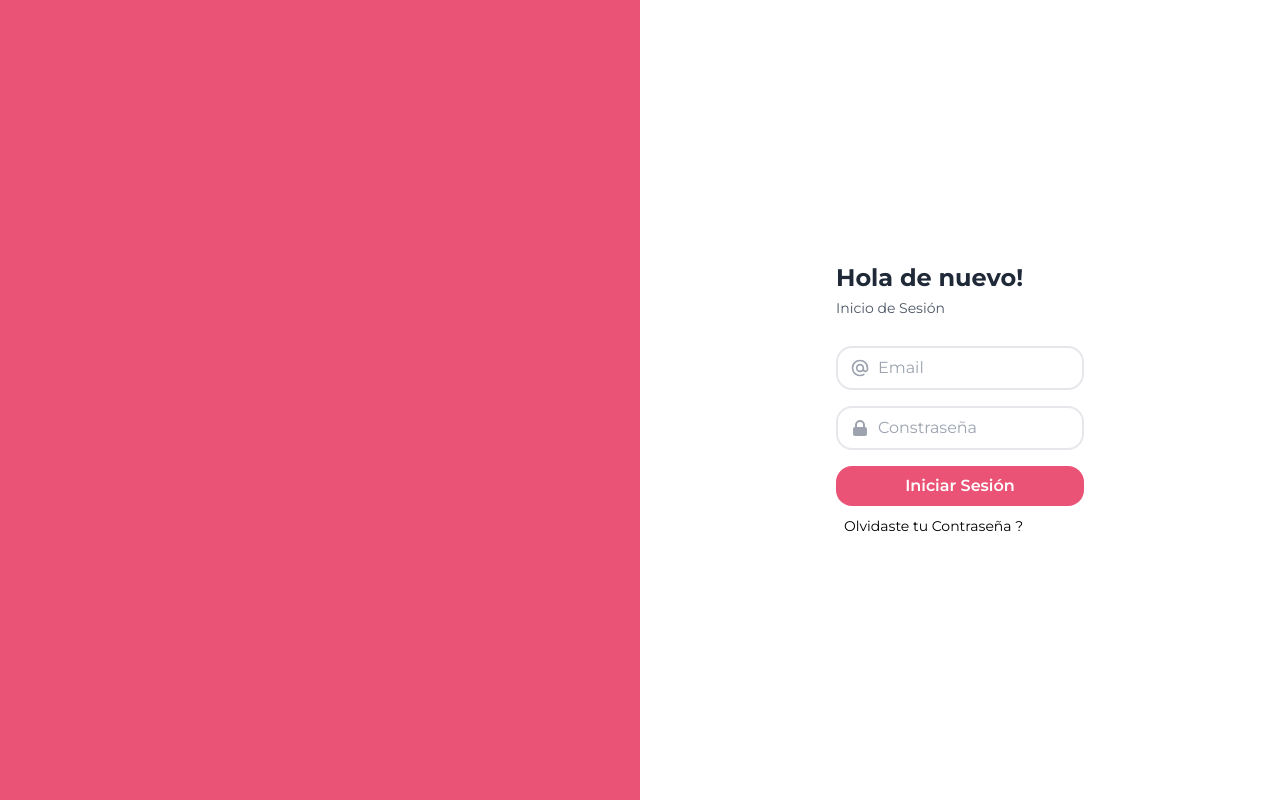
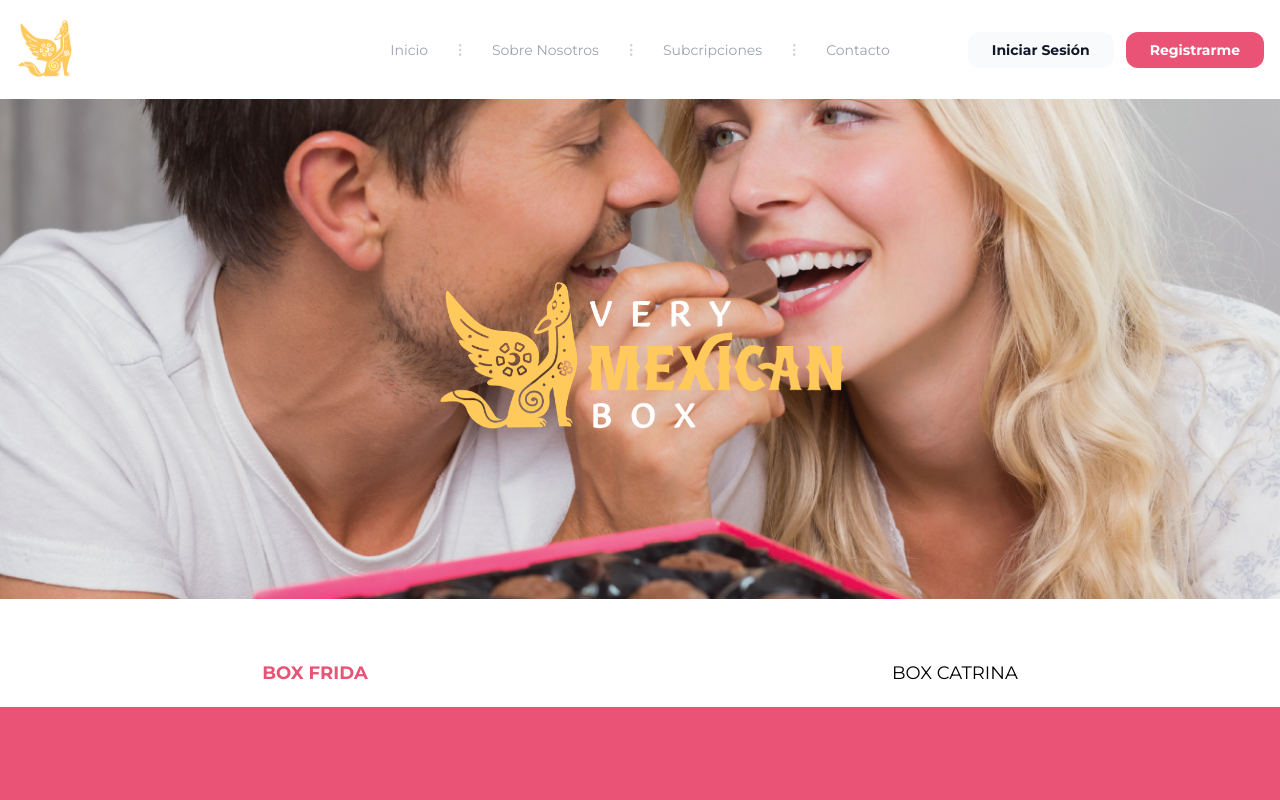
Before and after one commit to rega1237/very_mexican_box_front, a React (Vite) app: page / in a window 1280 px wide. Shown: the top 800 px of the page. Built offline with nearby package versions, Linux system fonts and the light colour scheme.

Commit message:
set react router initial config, add navlink in navbar and hide navbar in auth views

```diff
--- a/src/App.jsx
+++ b/src/App.jsx
@@ -1,12 +1,30 @@
+import { useState } from 'react';
+import { BrowserRouter as Router, Route, Routes } from 'react-router-dom';
 import './App.css'
 import SignIn from './pages/login/SignIn'
 import Index from './pages/index/Index'
 import NavBar from './components/NavBar'
 
 function App() {
+  const [isAuth, setIsAuth] = useState(false)
+
+  const handleInAuthView = () => {
+    setIsAuth(true)
+  }
+
+  const handleOutAuthView = () => {
+    setIsAuth(false)
+  }
+
   return (
     <>
-      <SignIn />
+      <Router>
+        {!isAuth && <NavBar removeNavBar={handleInAuthView} addNavBar={handleOutAuthView} />}
+        <Routes>
+          <Route path="/signin" element={<SignIn />} />
+          <Route path="/" element={<Index />} />
+        </Routes>
+      </Router>
     </>
   )
 }
--- a/src/components/NavBar.jsx
+++ b/src/components/NavBar.jsx
@@ -1,7 +1,8 @@
 import { useState } from 'react';
+import { NavLink } from 'react-router-dom';
 import logo from '../assets/images/thumbnail_logo.png'
 
-const NavBar = () => {
+const NavBar = ({removeNavBar, addNavBar}) => {
 	const [isOpen, setIsOpen] = useState(false);
 
 	const handleToggleOpen = () => {
@@ -23,7 +24,7 @@
 			</button>
 		</div>
 		<ul className="hidden absolute top-1/2 left-1/2 transform -translate-y-1/2 -translate-x-1/2 lg:flex lg:mx-auto lg:flex lg:items-center lg:w-auto lg:space-x-6">
-			<li><a className="text-sm text-gray-400 hover:text-pink" href="#">Inicio</a></li>
+			<li><NavLink to="/" onClick={addNavBar} className="text-sm text-gray-400 hover:text-pink" href="#">Inicio</NavLink></li>
 			<li className="text-gray-300">
 				<svg xmlns="http://www.w3.org/2000/svg" fill="none" stroke="currentColor" className="w-4 h-4 current-fill" viewBox="0 0 24 24">
 					<path strokeLinecap="round" strokeLinejoin="round" strokeWidth="2" d="M12 5v0m0 7v0m0 7v0m0-13a1 1 0 110-2 1 1 0 010 2zm0 7a1 1 0 110-2 1 1 0 010 2zm0 7a1 1 0 110-2 1 1 0 010 2z" />
@@ -43,7 +44,7 @@
 			</li>
 			<li><a className="text-sm text-gray-400 hover:text-pink" href="#">Contacto</a></li>
 		</ul>
-		<a className="hidden lg:inline-block lg:ml-auto lg:mr-3 py-2 px-6 bg-gray-50 hover:bg-pink hover:text-white text-sm text-gray-900 font-bold  rounded-xl transition duration-200" href="#">Iniciar Sesión</a>
+		<NavLink to="/signin" onClick={removeNavBar} className="hidden lg:inline-block lg:ml-auto lg:mr-3 py-2 px-6 bg-gray-50 hover:bg-pink hover:text-white text-sm text-gray-900 font-bold  rounded-xl transition duration-200" href="#">Iniciar Sesión</NavLink>
 		<a className="hidden lg:inline-block py-2 px-6 bg-pink hover:bg-white hover:text-pink text-sm text-white font-bold rounded-xl transition duration-200" href="#">Registrarme</a>
 	</nav>
 	<div className={`navbar-menu relative z-50 ${isOpen ? "" : "hidden"}`}>
@@ -62,7 +63,7 @@
 			<div>
 				<ul id="mobile-links">
 					<li className="mb-1">
-						<a className="active block p-4 text-sm font-semibold text-gray-400 hover:bg-pink hover:text-white rounded" href="#">INICIO</a>
+						<NavLink to="/" onClick={addNavBar} className="active block p-4 text-sm font-semibold text-gray-400 hover:bg-pink hover:text-white rounded" href="#">INICIO</NavLink>
 					</li>
 					<li className="mb-1">
 						<a className="block p-4 text-sm font-semibold text-gray-400 hover:bg-pink hover:text-white rounded" href="#">SOBRE NOSOTROS</a>
@@ -77,7 +78,7 @@
 			</div>
 			<div className="mt-auto">
 				<div className="pt-6">
-					<a className="block px-4 py-3 mb-3 leading-loose text-xs text-center font-semibold leading-none text-pink bg-gray-50 hover:bg-gray-100 rounded-xl" href="#">INICIAR SESIÓN</a>
+					<NavLink to="/signin" onClick={removeNavBar} className="block px-4 py-3 mb-3 leading-loose text-xs text-center font-semibold leading-none text-pink bg-gray-50 hover:bg-gray-100 rounded-xl" href="#">INICIAR SESIÓN</NavLink>
 					<a className="block px-4 py-3 mb-2 leading-loose text-xs text-center text-white font-semibold bg-pink hover:bg-blue-700  rounded-xl" href="#">REGISTRARME</a>
 				</div>
 				<p className="my-4 text-xs text-center text-gray-400">
--- a/src/pages/login/SignIn.jsx
+++ b/src/pages/login/SignIn.jsx
@@ -65,7 +65,7 @@
         className="relative overflow-hidden md:flex w-1/2 bg-gradient-to-tr bg-pink i justify-around items-center hidden"
       >
       </div>
-      <div className="flex md:w-1/2 justify-center py-10 items-center bg-white">
+      <div className="flex h-screen md:w-1/2 justify-center py-10 items-center bg-white">
         <form className="bg-white" onSubmit={handleSubmit}>
           <h1 className="text-gray-800 font-bold text-2xl mb-1">Hola de nuevo!</h1>
           <p className="text-sm font-normal text-gray-600 mb-7">Inicio de Sesión</p>
```
